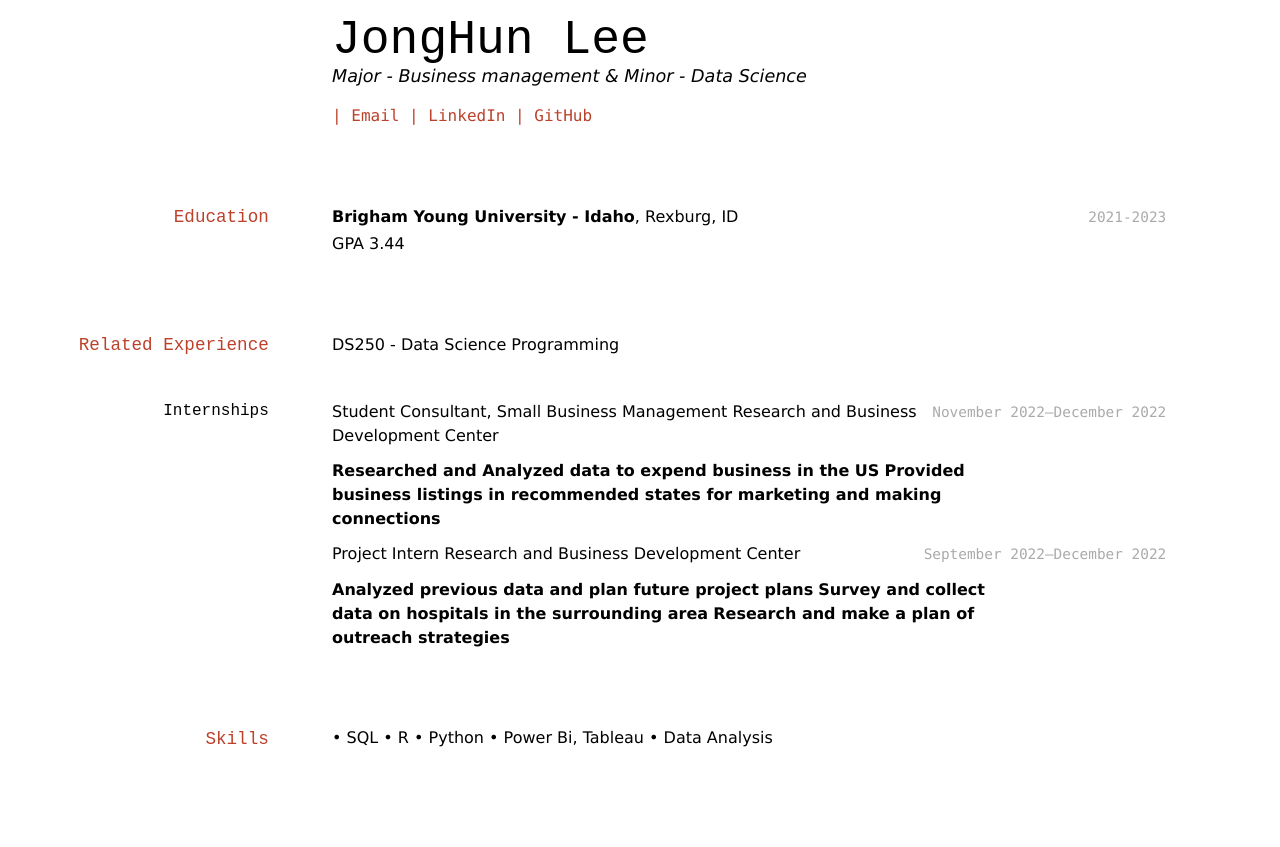
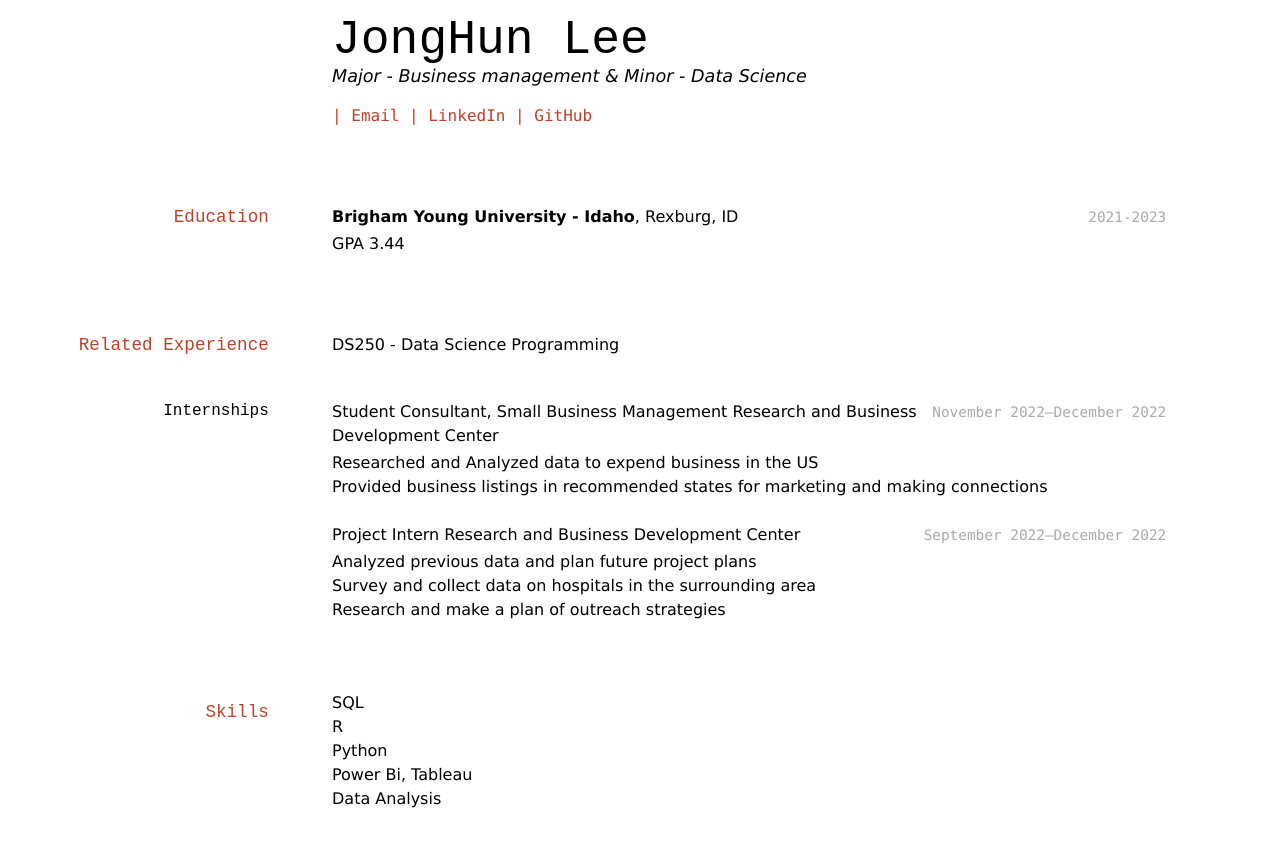
Before and after one commit to byuids-resumes/JongHun_Resume1, a Jekyll site: the page built from docs/index.md, in a window 1280 px wide. Shown: the top 847 px of the page. Built offline with Jekyll 4.4.1, drawn with Linux system fonts in a browser that asks for light colours.

Commit message:
chage the description

```diff
--- a/docs/index.md
+++ b/docs/index.md
@@ -30,24 +30,24 @@ DS250 - Data Science Programming
 Student Consultant, Small Business Management
 Research and Business Development Center
 
-__Researched and Analyzed data to expend business in the US__
-__Provided business listings in recommended states for marketing and making connections__
+- Researched and Analyzed data to expend business in the US
+- Provided business listings in recommended states for marketing and making connections
 
 `September 2022–December 2022`
 Project Intern
 Research and Business Development Center
 
-__Analyzed previous data and plan future project plans__
-__Survey and collect data on hospitals in the surrounding area__
-__Research and make a plan of outreach strategies__
+- Analyzed previous data and plan future project plans
+- Survey and collect data on hospitals in the surrounding area
+- Research and make a plan of outreach strategies
 
 ## Skills
 
-• SQL
-• R
-• Python
-• Power Bi, Tableau
-• Data Analysis
+- SQL
+- R
+- Python
+- Power Bi, Tableau
+- Data Analysis
 
 
 
```
